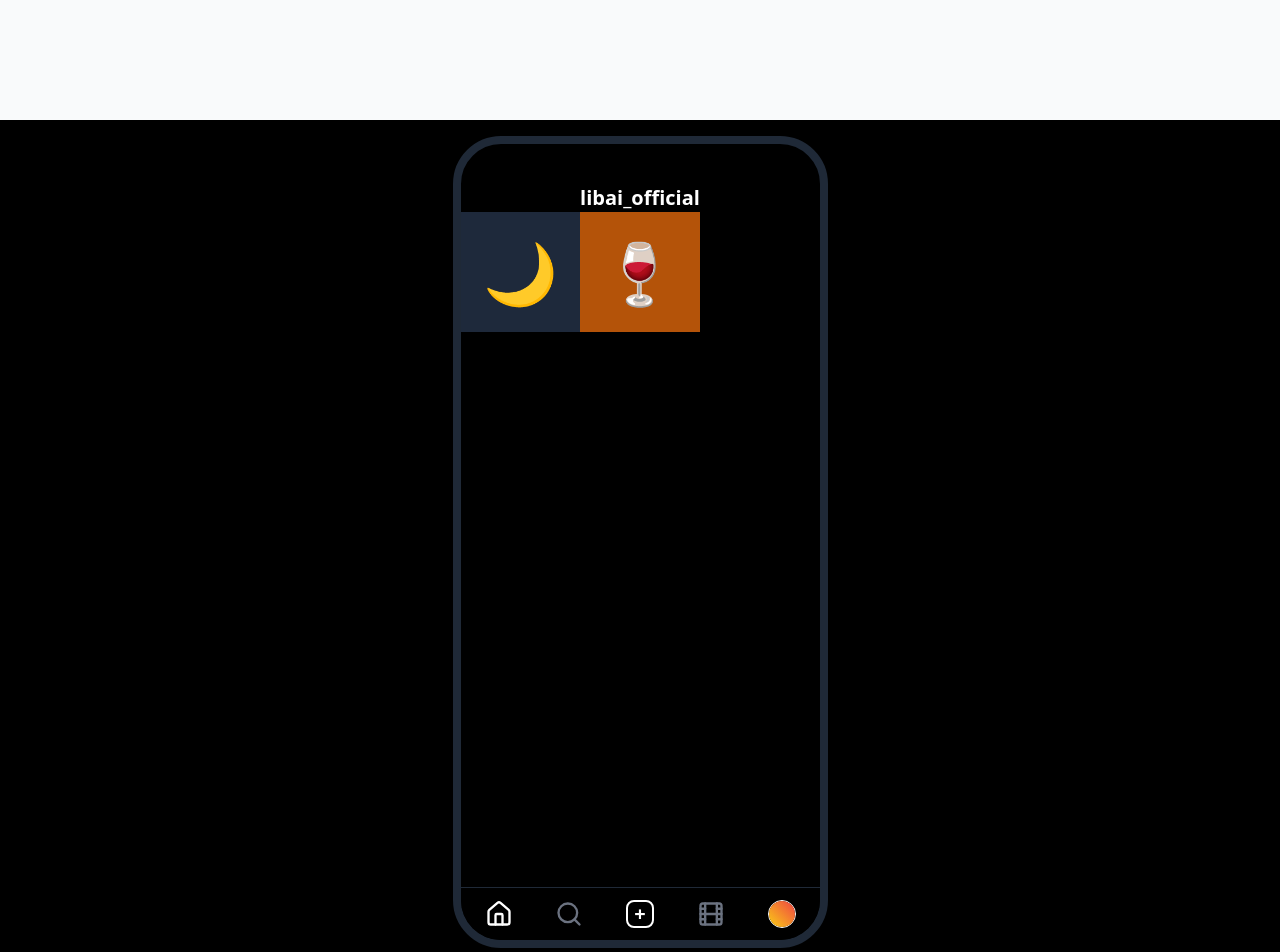
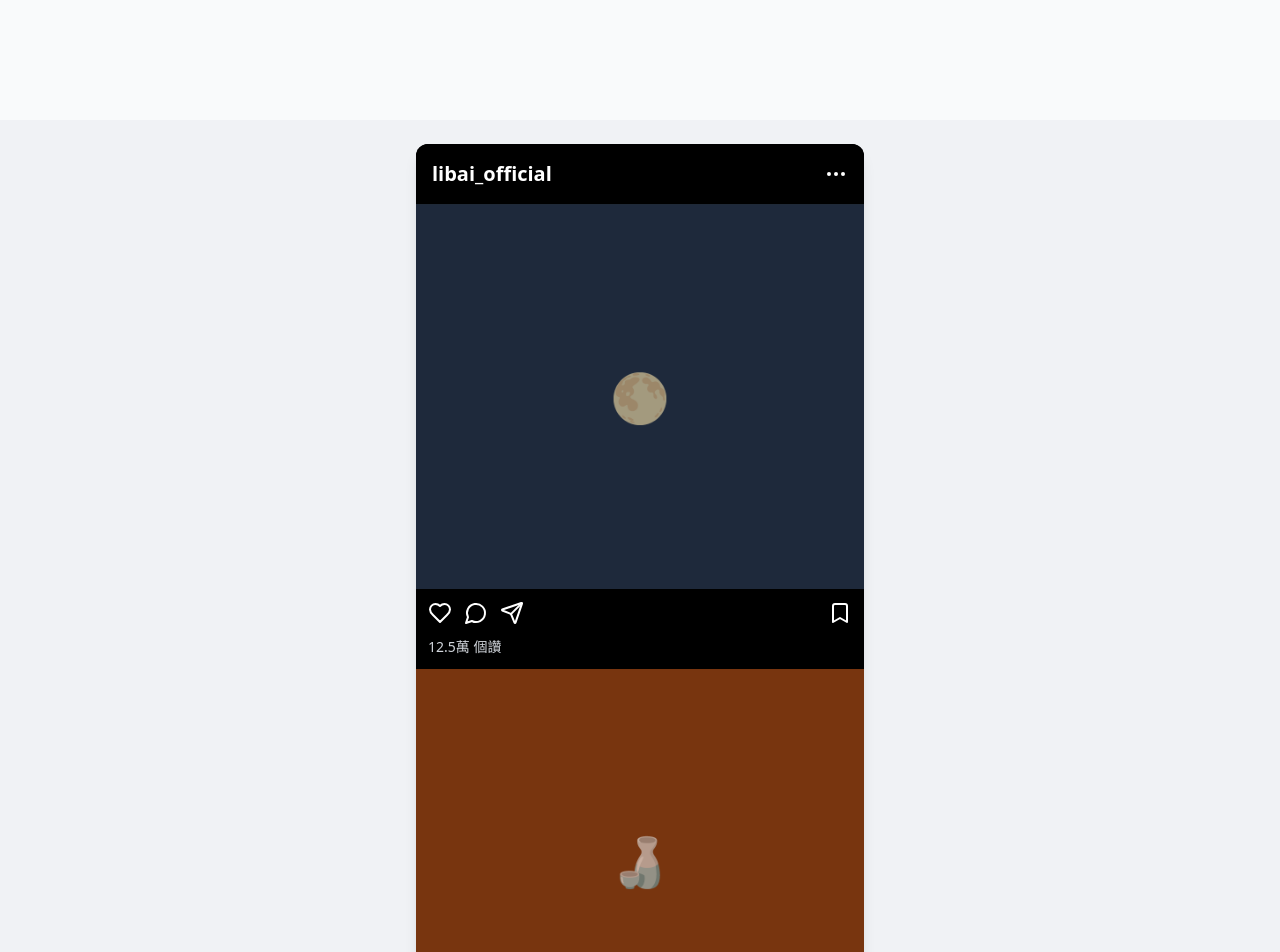
Before and after one commit to chuoneone/ancient-social-ui, a React (Vite) app: page /li-bai in a window 1280 px wide. Shown: the part 680-1632 px from the top of the page. Built offline with nearby package versions, Linux system fonts and the light colour scheme.

Commit message:
Update LiBai.jsx

```diff
--- a/src/pages/LiBai.jsx
+++ b/src/pages/LiBai.jsx
@@ -1,5 +1,26 @@
-import React, { useState } from 'react';
-import { Heart, MessageCircle, Send, Bookmark, Grid, User, Search, Home, Film, MoreHorizontal, X, ArrowLeft, Phone, Video, ChevronRight, Lock, Mic, Image as ImageIcon, BookOpen } from 'lucide-react';
+import React, { useState } from "react";
+import {
+  Heart,
+  MessageCircle,
+  Send,
+  Bookmark,
+  Grid,
+  User,
+  Search,
+  Home,
+  Film,
+  MoreHorizontal,
+  X,
+  ArrowLeft,
+  Phone,
+  Video,
+  ChevronLeft,
+  ChevronRight,
+  Lock,
+  Mic,
+  Image as ImageIcon,
+  BookOpen,
+} from "lucide-react";
 
 // --- 資料層：李白的貼文數據 ---
 const POSTS = [
@@ -10,122 +31,93 @@ const POSTS = [
     likes: "12.5萬",
     poemTitle: "靜夜思",
     poemContent: ["床前明月光，", "疑是地上霜。", "舉頭望明月，", "低頭思故鄉。"],
-    translation: "明亮的月光灑在床前，好像地上泛起了一層霜。我抬起頭望向明月，低頭便思念起故鄉。",
+    translation:
+      "明亮的月光灑在床前，好像地上泛起了一層霜。我抬起頭望向明月，低頭便思念起故鄉。",
     date: "開元十四年 九月十五",
-    location: "揚州旅舍",
-    caption: "失眠了... 說實話，這裡的月亮雖然圓，但還是沒有家鄉的亮。剛才迷迷糊糊以為地上結霜了，結果只是月光。唉，想家了。有沒有還沒睡的朋友？在线等。🌕🍂",
-    hashtags: ["#思鄉", "#失眠", "#月亮代表我的心", "#揚州", "#emo時刻"]
+    location: "長安",
   },
   {
     id: 2,
     imageKeyword: "wine",
-    color: "bg-amber-700",
-    likes: "88.8萬",
-    poemTitle: "將進酒 (節錄)",
-    poemContent: ["人生得意須盡歡，", "莫使金樽空對月。", "天生我材必有用，", "千金散盡還復來。"],
-    translation: "人生得意時應該盡情歡樂，不要讓金杯空對著月亮。上天賦予我才華必有其用處，即使千金散盡也會再次得來。",
-    date: "天寶十一年",
-    location: "穎陽山莊",
-    caption: "昨天跟岑夫子還有丹丘生喝嗨了！🍷 他們一直叫我停，我說停什麼停！將進酒，杯莫停！錢花光了沒關係，哥有的是才華，千金散盡還復來嘛！大家嗨起來！🕺💃",
-    hashtags: ["#YOLO", "#派對", "#喝酒", "#人生苦短", "#及時行樂", "#我的馬呢拿去換酒"]
+    color: "bg-amber-900",
+    likes: "9.8萬",
+    poemTitle: "將進酒",
+    poemContent: ["君不見黃河之水天上來，", "奔流到海不復回。"],
+    translation:
+      "你沒看見黃河之水從天上奔湧而下，流向大海再也不會回來。",
+    date: "開元十七年 三月",
+    location: "洛陽",
   },
-  // ... 其餘維持原樣（略）
 ];
 
-// --- 精選動態（移除型別） ---
-const STORIES_DATA = {
-  "喝酒": [
-    { id: 1, type: 'image', content: '🍶', caption: '百年三萬六千日，一日須傾三百杯！', time: '52週前' },
-    { id: 2, type: 'text', content: '跟賀知章喝掛了...\n金龜換酒真的是太狂了', bg: 'bg-red-900', time: '52週前' }
-  ],
-  // ... 其餘同前
-};
-
-// 小組件：SVG 圖片生成
-const PostImage = ({ keyword, color, className }) => {
-  let icon;
-  switch (keyword) {
-    case 'moon': icon = "🌙"; break;
-    case 'wine': icon = "🍷"; break;
-    case 'waterfall': icon = "🌊"; break;
-    case 'boat': icon = "⛵"; break;
-    case 'friend': icon = "🤝"; break;
-    case 'mountain': icon = "⛰️"; break;
-    default: icon = "📷";
-  }
-  return <div className={`w-full h-full flex items-center justify-center text-6xl ${color} ${className}`}>{icon}</div>;
-};
-
-// Footer Nav
-const FooterNav = ({ active = 'home' }) => (
-  <div className="absolute bottom-0 w-full bg-black border-t border-gray-800 py-3 px-6 flex justify-between items-center z-20">
-    <Home size={28} className={active === 'home' ? 'text-white' : 'text-gray-500'} />
-    <Search size={28} className="text-gray-500" />
-    <div className="w-7 h-7 border-2 border-white rounded-lg flex items-center justify-center">
-      <span className="text-xl font-bold">+</span>
-    </div>
-    <Film size={28} className="text-gray-500" />
-    <div className="w-7 h-7 rounded-full bg-gray-500 border border-white overflow-hidden">
-      <div className="w-full h-full bg-gradient-to-tr from-yellow-400 to-red-500"></div>
-    </div>
-  </div>
-);
-
-// -----------------------------------------------------------
-// 🔥 主元件（完全 JS 化）
-// -----------------------------------------------------------
-export default function LiBaiInstagram() {
-  const [currentView, setCurrentView] = useState('home');
-  const [selectedPost, setSelectedPost] = useState(null);
-  const [isTranslated, setIsTranslated] = useState(false);
-
-  const navigateTo = view => setCurrentView(view);
-  const handlePostClick = post => {
-    setSelectedPost(post);
-    setIsTranslated(false);
-    navigateTo('post-detail');
-  };
+export default function LiBaiIG() {
+  const [showPost, setShowPost] = useState(null);
 
   return (
-    <div className="min-h-screen bg-black text-white flex justify-center items-center p-4">
-      <div className="w-full max-w-[375px] h-[812px] bg-black rounded-[3rem] border-[8px] border-gray-800 overflow-hidden relative">
+    <div className="min-h-screen bg-[#F0F2F5] font-sans flex justify-center py-6">
+      <div className="w-full max-w-6xl px-2">
+        {/* IG 手機框 */}
+        <div className="max-w-md mx-auto bg-black rounded-xl shadow-lg overflow-hidden">
+          {/* Header */}
+          <div className="flex justify-between items-center p-4 bg-black text-white border-b border-gray-800">
+            <h1 className="text-xl font-bold">libai_official</h1>
+            <MoreHorizontal />
+          </div>
 
-        {currentView === 'home' && (
-          <div className="h-full overflow-y-auto pt-10">
-            <h1 className="text-center text-xl font-bold">libai_official</h1>
-            <div className="grid grid-cols-3">
-              {POSTS.map(post => (
-                <div key={post.id} onClick={() => handlePostClick(post)} className="aspect-square cursor-pointer">
-                  <PostImage keyword={post.imageKeyword} color={post.color} />
+          {/* 貼文清單 */}
+          <div>
+            {POSTS.map((post) => (
+              <div key={post.id} className="relative">
+                {/* 圖片區塊 */}
+                <div
+                  className={`h-96 flex items-center justify-center cursor-pointer ${post.color}`}
+                  onClick={() => setShowPost(post)}
+                >
+                  <span className="text-5xl opacity-60">
+                    {post.imageKeyword === "moon" ? "🌕" : "🍶"}
+                  </span>
                 </div>
-              ))}
+
+                {/* 動作列 */}
+                <div className="p-3 text-white flex items-center gap-3">
+                  <Heart />
+                  <MessageCircle />
+                  <Send />
+                  <Bookmark className="ml-auto" />
+                </div>
+
+                {/* 點讚 */}
+                <div className="px-3 pb-3 text-gray-300 text-sm">
+                  {post.likes} 個讚
+                </div>
+              </div>
+            ))}
+          </div>
+        </div>
+
+        {/* 單一貼文彈出視窗 */}
+        {showPost && (
+          <div className="fixed inset-0 bg-black/70 flex justify-center items-center z-50">
+            <div className="bg-black w-[90%] max-w-md rounded-lg overflow-hidden text-white relative">
+              <X
+                className="absolute top-3 right-3 cursor-pointer"
+                onClick={() => setShowPost(null)}
+              />
+
+              <div className="p-6">
+                <h2 className="text-xl font-bold mb-2">{showPost.poemTitle}</h2>
+                <p className="text-gray-400 mb-2 text-sm">{showPost.date}</p>
+                <p className="text-gray-400 mb-2 text-sm">📍 {showPost.location}</p>
+                <pre className="whitespace-pre-line leading-relaxed mb-4">
+                  {showPost.poemContent.join("\n")}
+                </pre>
+                <div className="bg-gray-800 rounded-lg p-3 text-sm leading-relaxed">
+                  <span className="font-bold">💬 李白說：</span>
+                  <br />
+                  {showPost.translation}
+                </div>
+              </div>
             </div>
-            <FooterNav />
-          </div>
-        )}
-
-        {currentView === 'post-detail' && selectedPost && (
-          <div className="absolute inset-0 bg-black">
-            <button onClick={() => navigateTo('home')} className="m-4">
-              <ArrowLeft size={24} />
-            </button>
-
-            <div className="p-4">
-              <PostImage keyword={selectedPost.imageKeyword} color={selectedPost.color} />
-              <div className="mt-2">{selectedPost.caption}</div>
-
-              <button onClick={() => setIsTranslated(!isTranslated)} className="text-blue-500 text-sm mt-2">
-                {isTranslated ? "隱藏翻譯" : "翻譯年糕"}
-              </button>
-
-              {isTranslated && (
-                <div className="bg-gray-800 p-2 mt-2 rounded">
-                  {selectedPost.translation}
-                </div>
-              )}
-            </div>
-
-            <FooterNav active="home" />
           </div>
         )}
       </div>
```
